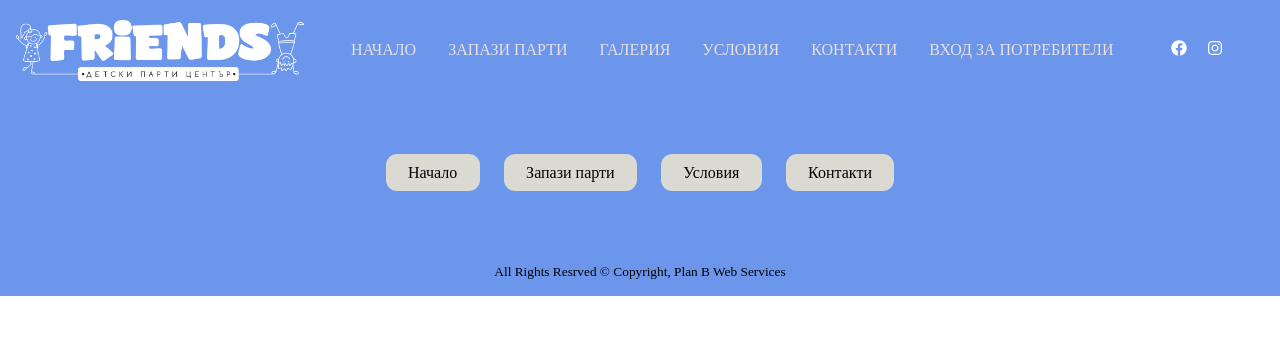
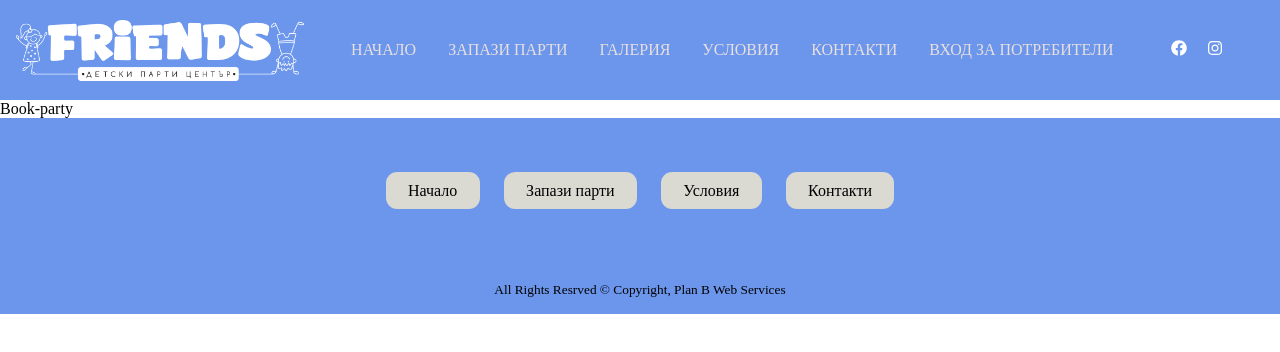
Before and after one commit to KostovPV/Friends, a React (Vite) app in the folder frontend/: page /book-party in a window 1280 px wide. Shown: the top 352 px of the page. Built offline with nearby package versions, Linux system fonts and the light colour scheme; no server answers.

Commit message:
Created book-party page

```diff
--- a/frontend/src/App.jsx
+++ b/frontend/src/App.jsx
@@ -10,6 +10,7 @@ import Header from './components/Header/Header.jsx';
 import Footer from './components/Footer/Fooret.jsx';
 import Contacts from './pages/contacts/Contacts.jsx';
 import Terms from './pages/terms/Terms.jsx';
+import BookParty from './pages/bookParty/BookParty.jsx';
 
 function App() {
 
@@ -26,6 +27,7 @@ function App() {
           <Route path="/parties" element={<Parties />} />
           <Route path='/contacts' element={<Contacts />} />
           <Route path='/terms' element={<Terms />} />
+          <Route path='/book-party' element={<BookParty />} />
         </Routes>
         < Footer />
       </div>
--- a/frontend/src/components/Header/Header.jsx
+++ b/frontend/src/components/Header/Header.jsx
@@ -21,7 +21,7 @@ function Header() {
                     </label>
                     <ul>
                         <li><a href="/">Начало</a></li>
-                        <li><a href="#">Запази парти</a></li>
+                        <li><a href="/book-party">Запази парти</a></li>
                         <li><a href="#">Галерия</a></li>
                         <li><a href="/terms">Условия</a></li>
                         <li><a href="/contacts">Контакти</a></li>
--- a/frontend/src/components/Intro/Intro.css
+++ b/frontend/src/components/Intro/Intro.css
@@ -9,7 +9,7 @@
 .intro-text {
     white-space: nowrap;
     display: inline-block;
-    animation: scrollText 40s linear infinite ;
+    animation: scrollText 40s linear infinite;
     font-size: 1.5rem;
     padding-left: 100%; /* Start the animation from off-screen */
 }
--- a/frontend/src/components/Intro/Intro.jsx
+++ b/frontend/src/components/Intro/Intro.jsx
@@ -1,18 +1,16 @@
 import './Intro.css';
 import hero1 from '../../assets/YaDQ.gif';
 import hero2 from '../../assets/3F3F.gif';
-
 import hero3 from '../../assets/3vIU.gif';
 import hero4 from '../../assets/1V8t.gif';
-
 import hero5 from '../../assets/ZbHT.gif';
 import hero6 from '../../assets/5LST.gif';
 
 export default function Intro() {
     return (
-        <div className='intro-container'>
-            <div className='intro-text'>
-                Добре Дошли в Парти център Friends!
+        <div className="intro-container">
+            <div className="intro-text">
+                Добре дошли в Парти център Friends!
                 <img src={hero1} alt="Hero 1" className="hero-icon" />
                 Тук ще откриете забавни игри и безкрайни плиключения!
                 <img src={hero2} alt="Hero 2" className="hero-icon" />
--- /dev/null
+++ b/frontend/src/pages/bookParty/BookParty.jsx
@@ -0,0 +1,8 @@
+import React from 'react';
+import './BookParty.css'
+
+export default function BookParty() {
+  return (
+    <div>Book-party</div>
+  )
+}
```
Also changed, not shown: frontend/src/pages/bookParty/BookParty.css (added).
